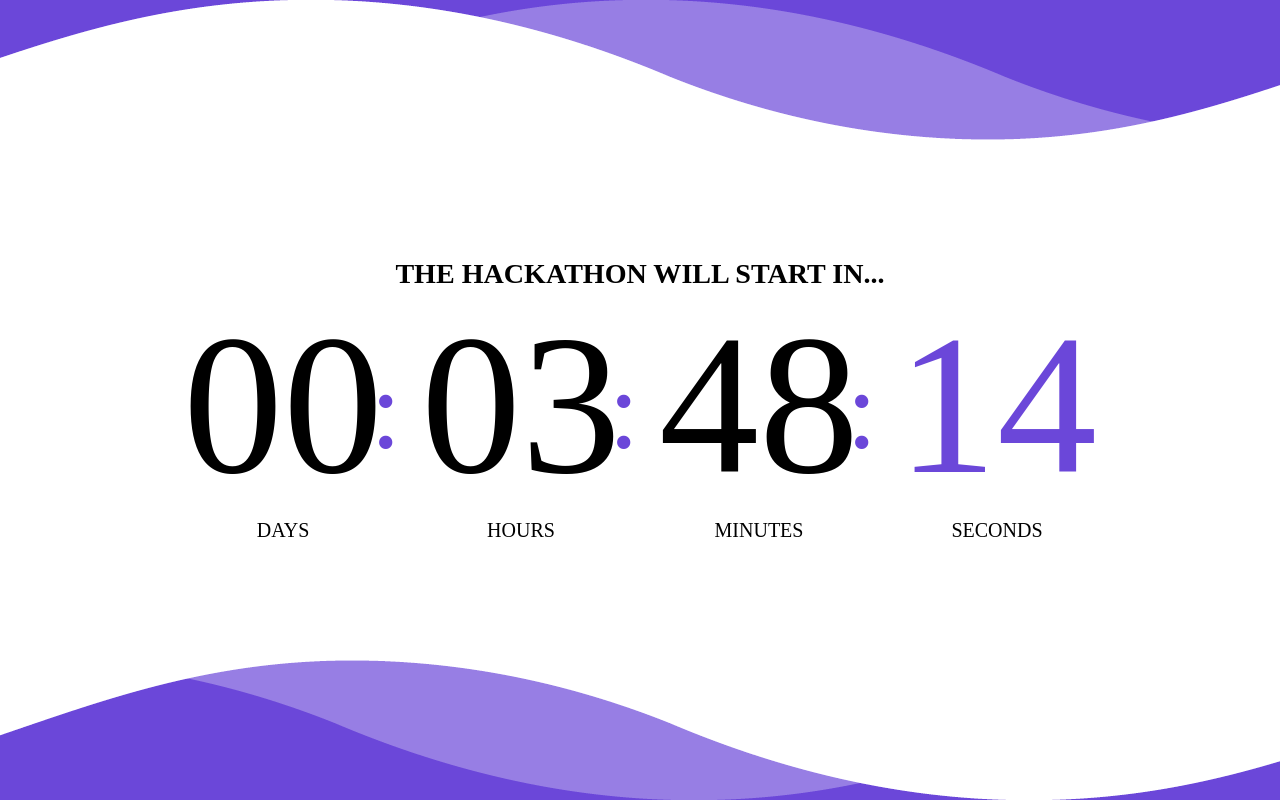
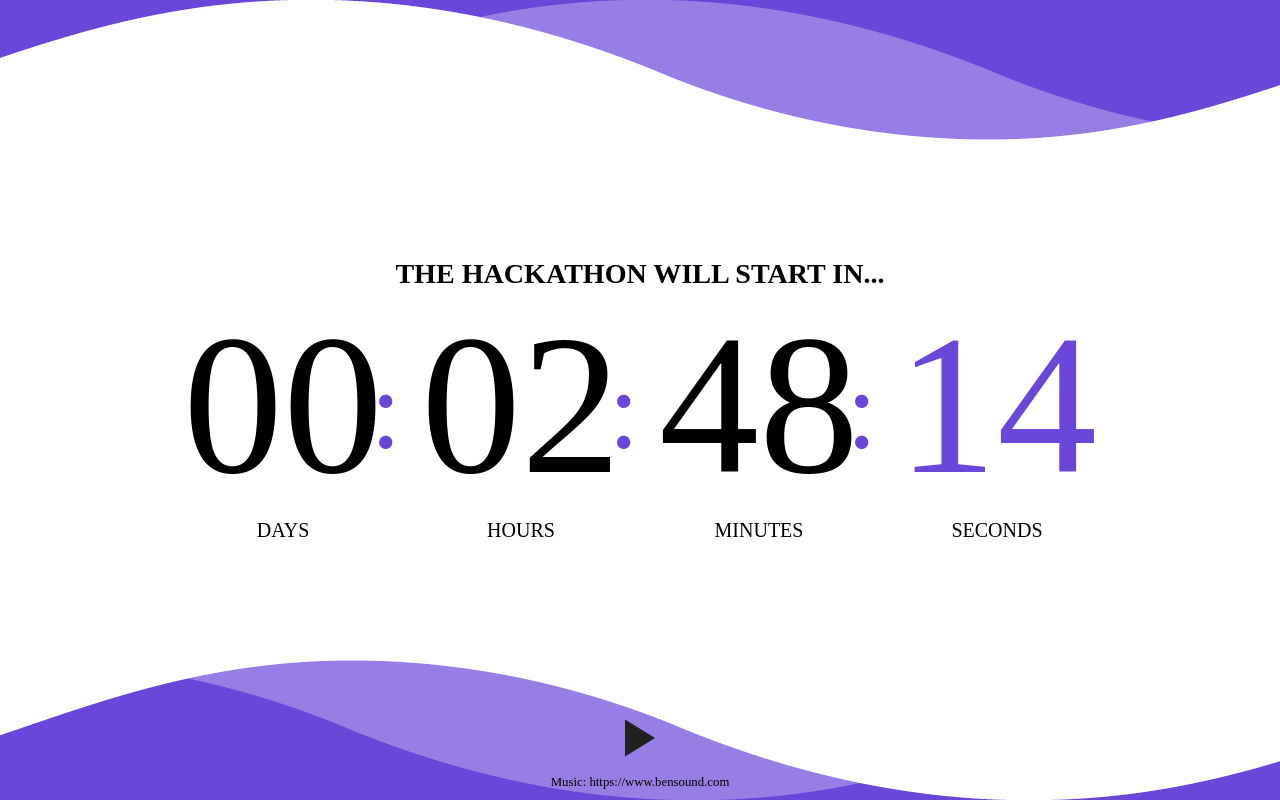
Before and after one commit to vijayjangid/csb-hmgb4, a website: page index.html in a window 1280 px wide. Drawn offline with Linux system fonts and the light colour scheme; a web font is replaced by a local one.

Commit message:
Deployment from Codesandbox.

```diff
--- a/css/style.css
+++ b/css/style.css
@@ -9,6 +9,7 @@
 =======================================================*/
 :root {
   --bgColor: rgba(92, 250, 237, 0.801);
+  font-family: "M PLUS 1 Code";
 }
 @-webkit-keyframes anime {
   0% {
@@ -149,7 +150,6 @@ body {
 }
 
 .time-display-container {
-  font-family: "M PLUS 1 Code";
   text-align: center;
   font-size: 3vmin;
   font-weight: bold;
@@ -198,3 +198,30 @@ body {
   -o-transition: color 700ms linear;
   transition: color 700ms linear;
 }
+footer {
+  position: fixed;
+  z-index: 99;
+  bottom: 10px;
+  font-size: 0.8rem;
+  text-align: center;
+  width: 100%;
+}
+button {
+  transform: scale(0.5);
+  box-sizing: border-box;
+  width: 0;
+  height: 74px;
+  border-style: solid;
+  border-width: 37px 0 37px 60px;
+  border-color: transparent transparent transparent #202020;
+  cursor: pointer;
+  will-change: border-width;
+  transition: all 0.2s ease;
+}
+button:hover {
+  border-color: transparent transparent transparent #404040;
+}
+button.paused {
+  border-style: double;
+  border-width: 0px 0 0px 60px;
+}
--- a/index.html
+++ b/index.html
@@ -41,34 +41,23 @@
           </div>
         </div>
       </div>
+
+      <footer>
+        <button id="btn-audio"></button>
+        <audio loop id="audio-bgm" class="audio-player">
+          <source src="/aud/bensound-goinghigher.mp3" type="audio/mpeg" />
+          Your browser does not support the audio element.
+        </audio>
+        <p>
+          Music: https://www.bensound.com
+        </p>
+      </footer>
       <div class="waveWrapper">
         <div class="wave wave2"></div>
       </div>
     </div>
     <script>
-      // function generateCounterFragment(days, hours, minutes, seconds) {
-      //   return (
-      //     '<div class="days"> \
-      //   <div class="numbers">' +
-      //     days +
-      //     '</div>days</div> \
-      // <div class="hours"> \
-      //   <div class="numbers">' +
-      //     hours +
-      //     '</div>hours</div> \
-      // <div class="minutes"> \
-      //   <div class="numbers">' +
-      //     minutes +
-      //     '</div>minutes</div> \
-      // <div class="seconds"> \
-      //   <div class="numbers">' +
-      //     seconds +
-      //     "</div>seconds</div> \
-      // </div>"
-      //   );
-      // }
-
-      const hackathonStart = new Date(2021, 10, 25, 10).getTime();
+      const hackathonStart = new Date(2021, 10, 25, 9).getTime();
       const hackathonEnd = new Date(2021, 10, 26, 22).getTime();
 
       // countdown
@@ -78,7 +67,6 @@
         const isStart = hackathonStart > today;
         const finished = hackathonEnd < today;
 
-        console.log(isStart);
         // get the difference
         let diff = (isStart ? hackathonStart : hackathonEnd) - today;
         // math
@@ -106,12 +94,6 @@
         hoursElement.innerText = hours.toString().padStart(2, "0");
         minutesElement.innerText = minutes.toString().padStart(2, "0");
         secondsElement.innerText = seconds.toString().padStart(2, "0");
-        // timeDisplayElement.innerHTML = generateCounterFragment(
-        //   days,
-        //   hours,
-        //   minutes,
-        //   seconds
-        // );
 
         //change colors randomly every 5 seconds
         if (new Date().getSeconds() % 5 === 0) {
@@ -124,46 +106,20 @@
                 .padStart(6, "0")
           );
         }
+
         if (finished) {
           clearInterval(timer);
           return;
         }
       }, 1000);
 
-      // function z(n) {
-      //   return (Math.floor(n) < 10 ? "0" : "") + Math.floor(n);
-      // }
-      // function getDateDiffHMS(date1, date2) {
-      //   let secs = (date1 - date2) / 1000;
-
-      //   var sign = secs < 0 ? "-" : "";
-      //   secs = Math.abs(secs);
-      //   return (
-      //     sign +
-      //     z((secs / 3600) | 0) +
-      //     ":" +
-      //     z(((secs % 3600) / 60) | 0) +
-      //     ":" +
-      //     z(secs % 60)
-      //   );
-      // }
-      // const intervalId = setInterval(function () {
-      //   const timeDisplayElement = document.getElementById("time-display");
-      //   timeDisplayElement.innerText = getDateDiffHMS(
-      //     new Date(2021, 10, 25, 10, 0, 0),
-      //     Date.now()
-      //   );
-      //   if (new Date().getSeconds() % 5 === 0) {
-      //     const r = document.querySelector(":root");
-      //     r.style.setProperty(
-      //       "--bgColor",
-      //       "#" +
-      //         Math.floor(Math.random() * 16777215)
-      //           .toString(16)
-      //           .padStart(6, "0")
-      //     );
-      //   }
-      // }, 1000);
+      // play/pause audio
+      const btnPlayPauseElement = document.getElementById("btn-audio");
+      const audioElement = document.getElementById("audio-bgm");
+      btnPlayPauseElement.onclick = function (event) {
+        btnPlayPauseElement.classList.toggle("paused");
+        audioElement.paused ? audioElement.play() : audioElement.pause();
+      };
     </script>
   </body>
 </html>
```
Also changed, not shown: .codesandbox/workspace.json (added), 1 other file.
